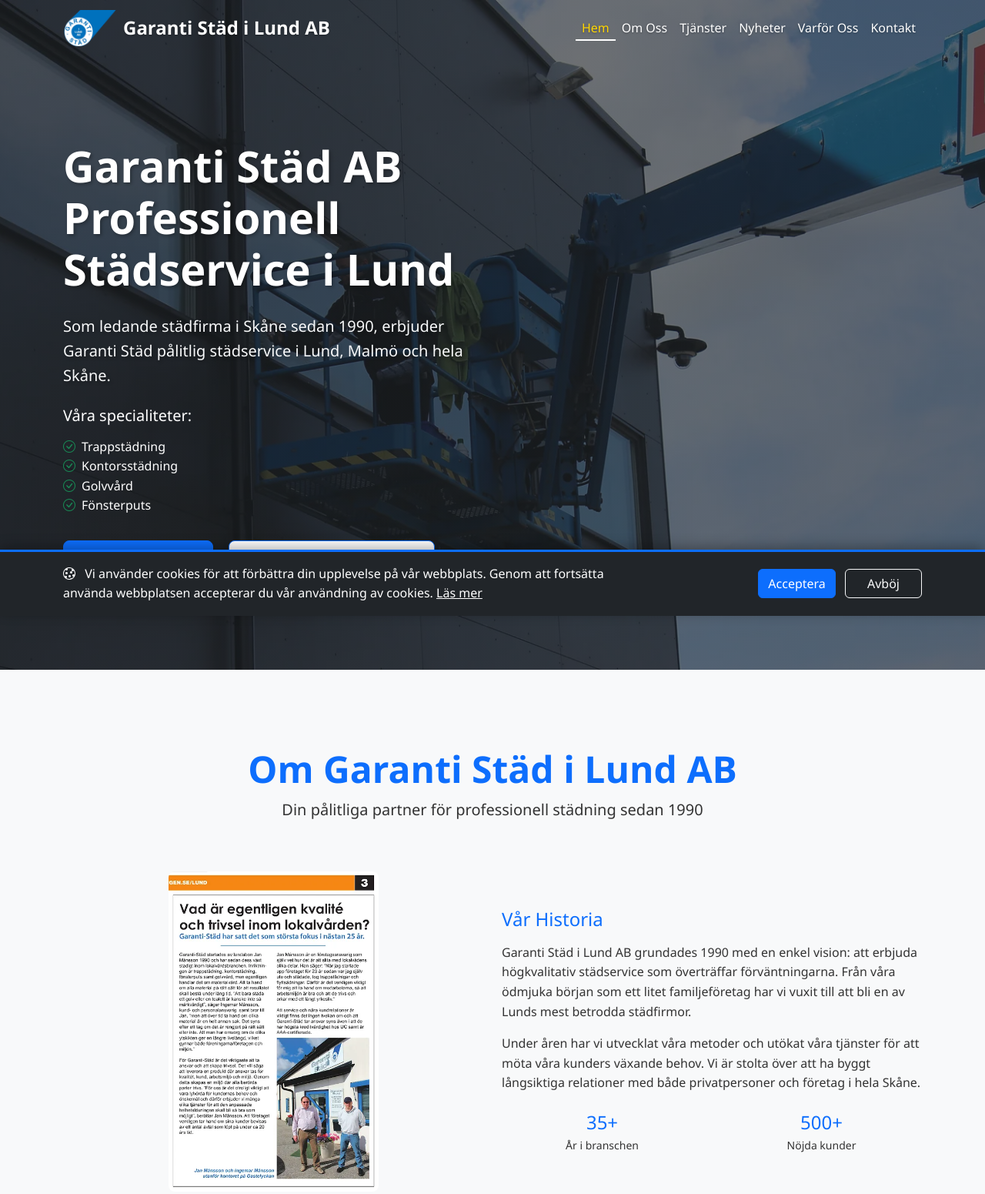
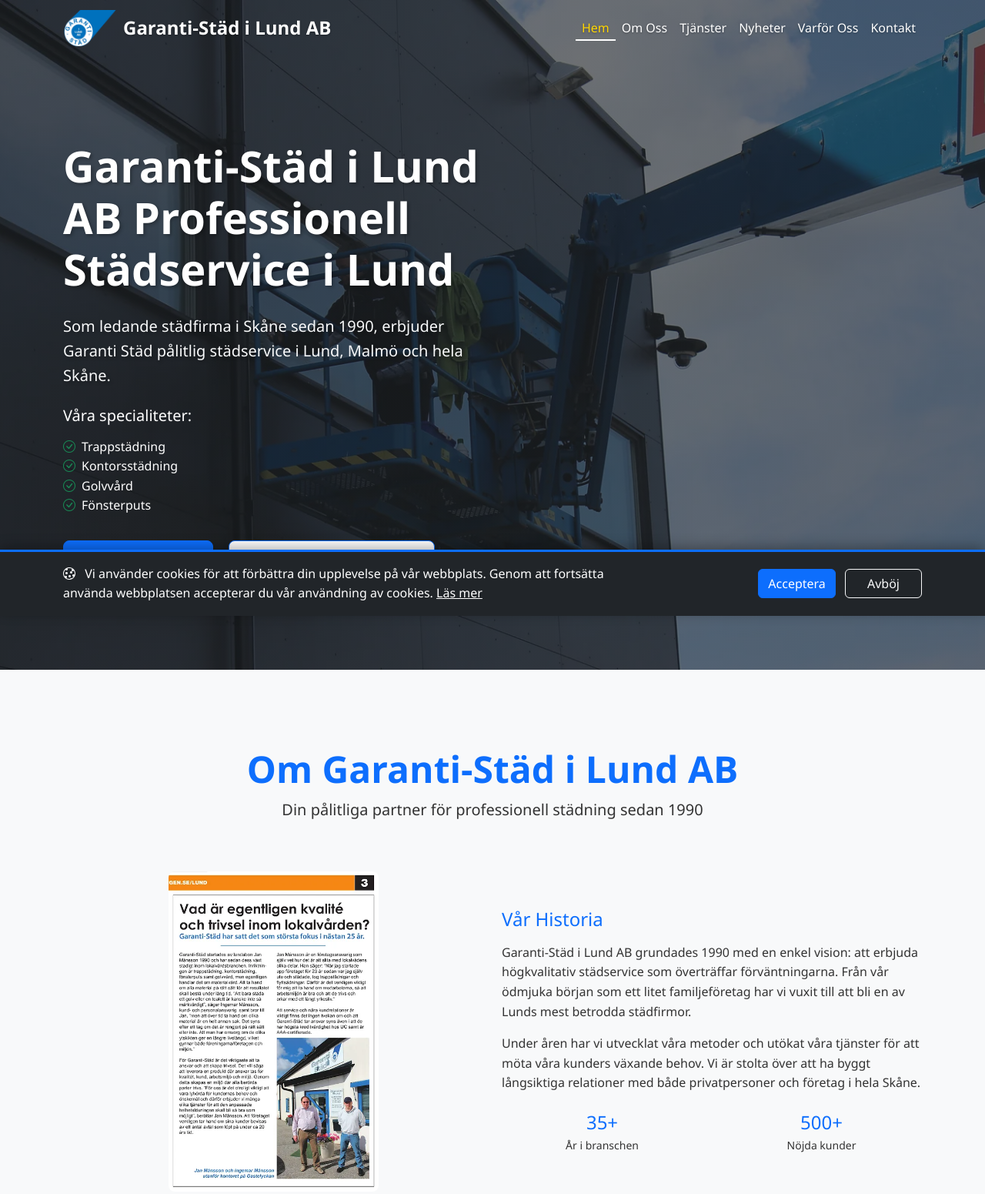
Before and after one commit to DJendryczka/garantistad_v2, a plain HTML site: page index.html in a window 1280 px wide. Shown: the top 1551 px of the page at 77% size. Drawn offline with nearby package versions, Linux system fonts and the light colour scheme.

Commit message:
small text cor

```diff
--- a/index.html
+++ b/index.html
@@ -90,7 +90,7 @@
         <div class="container">
             <a class="navbar-brand fw-bold d-flex align-items-center" href="#hem">
                 <img src="images/logo.webp" alt="Garanti Städ Logo" class="navbar-logo me-2">
-                Garanti Städ i Lund AB
+                Garanti-Städ i Lund AB
             </a>
             <button class="navbar-toggler" type="button" data-bs-toggle="collapse" data-bs-target="#navbarNav" aria-controls="navbarNav" aria-expanded="false" aria-label="Toggle navigation">
                 <span class="navbar-toggler-icon"></span>
@@ -135,7 +135,7 @@
             <div class="row align-items-center min-vh-100">
                 <div class="col-lg-6">
                     <h1 class="display-4 fw-bold text-primary mb-4">
-                        Garanti Städ AB Professionell Städservice i Lund
+                        Garanti-Städ i Lund AB Professionell Städservice i Lund
                     </h1>
                     <p class="lead mb-4">
                         Som ledande <strong>städfirma i Skåne</strong> sedan 1990, erbjuder Garanti Städ pålitlig
@@ -169,7 +169,7 @@
         <div class="container">
             <div class="row">
                 <div class="col-12 text-center mb-5">
-                    <h2 class="display-5 fw-bold text-primary">Om Garanti Städ i Lund AB</h2>
+                    <h2 class="display-5 fw-bold text-primary">Om Garanti-Städ i Lund AB</h2>
                     <p class="lead">Din pålitliga partner för professionell städning sedan 1990</p>
                 </div>
             </div>
@@ -182,7 +182,7 @@
                 </div>
                 <div class="col-lg-6">
                     <h3 class="h4 text-primary mb-3">Vår Historia</h3>
-                    <p>Garanti Städ i Lund AB grundades 1990 med en enkel vision: att erbjuda högkvalitativ städservice som överträffar förväntningarna. Från våra ödmjuka början som ett litet familjeföretag har vi vuxit till att bli en av Lunds mest betrodda städfirmor.</p>
+                    <p>Garanti-Städ i Lund AB grundades 1990 med en enkel vision: att erbjuda högkvalitativ städservice som överträffar förväntningarna. Från vår ödmjuka början som ett litet familjeföretag har vi vuxit till att bli en av Lunds mest betrodda städfirmor.</p>
 
                     <p>Under åren har vi utvecklat våra metoder och utökat våra tjänster för att möta våra kunders växande behov. Vi är stolta över att ha byggt långsiktiga relationer med både privatpersoner och företag i hela Skåne.</p>
 
@@ -421,7 +421,7 @@
         <div class="container">
             <div class="row">
                 <div class="col-12 text-center mb-5">
-                    <h2 class="display-5 fw-bold text-primary">Varför Välja Garanti Städ?</h2>
+                    <h2 class="display-5 fw-bold text-primary">Varför Välja Garanti-Städ?</h2>
                     <p class="lead">Vi strävar efter excellens i varje detalj av våra städtjänster</p>
                 </div>
             </div>
```
